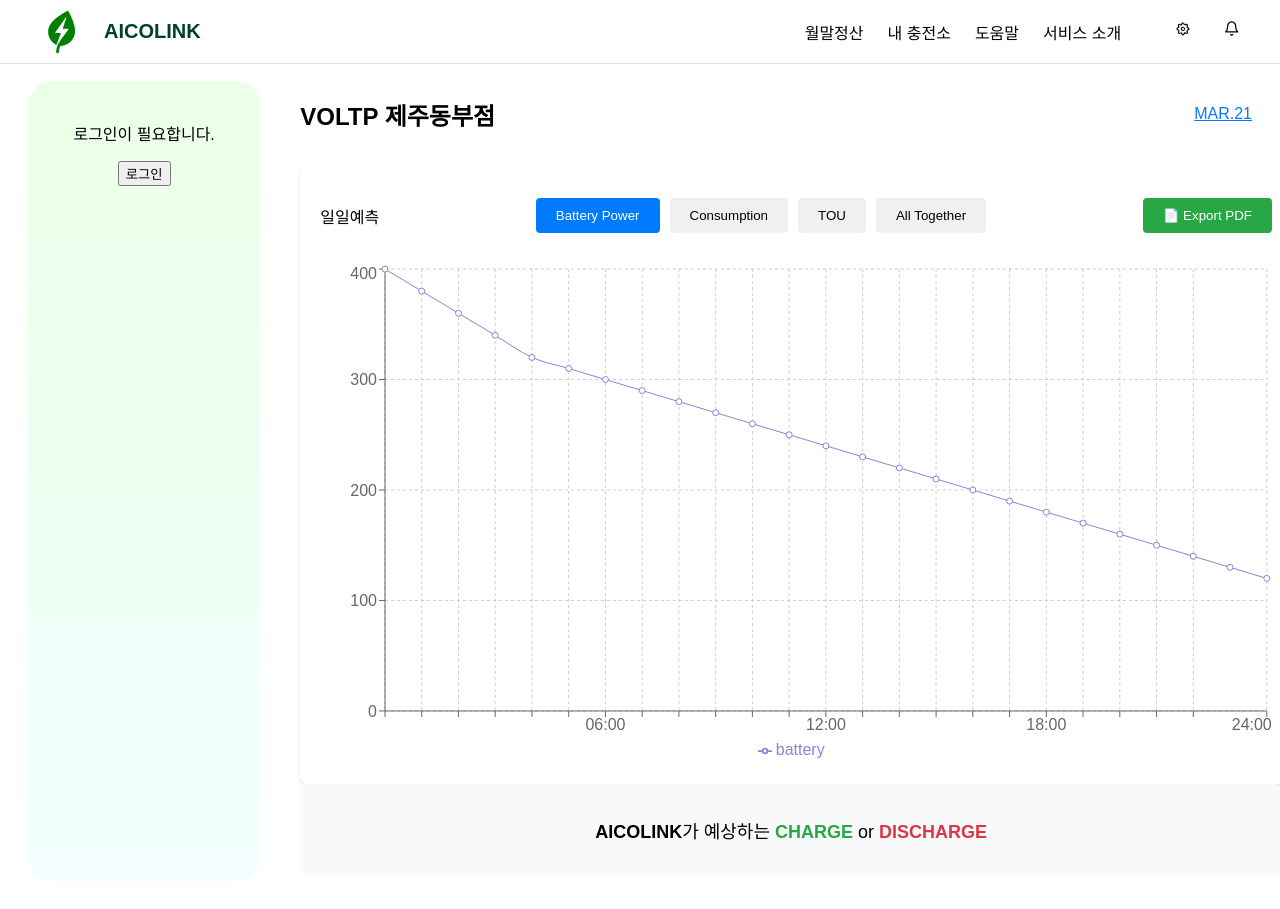
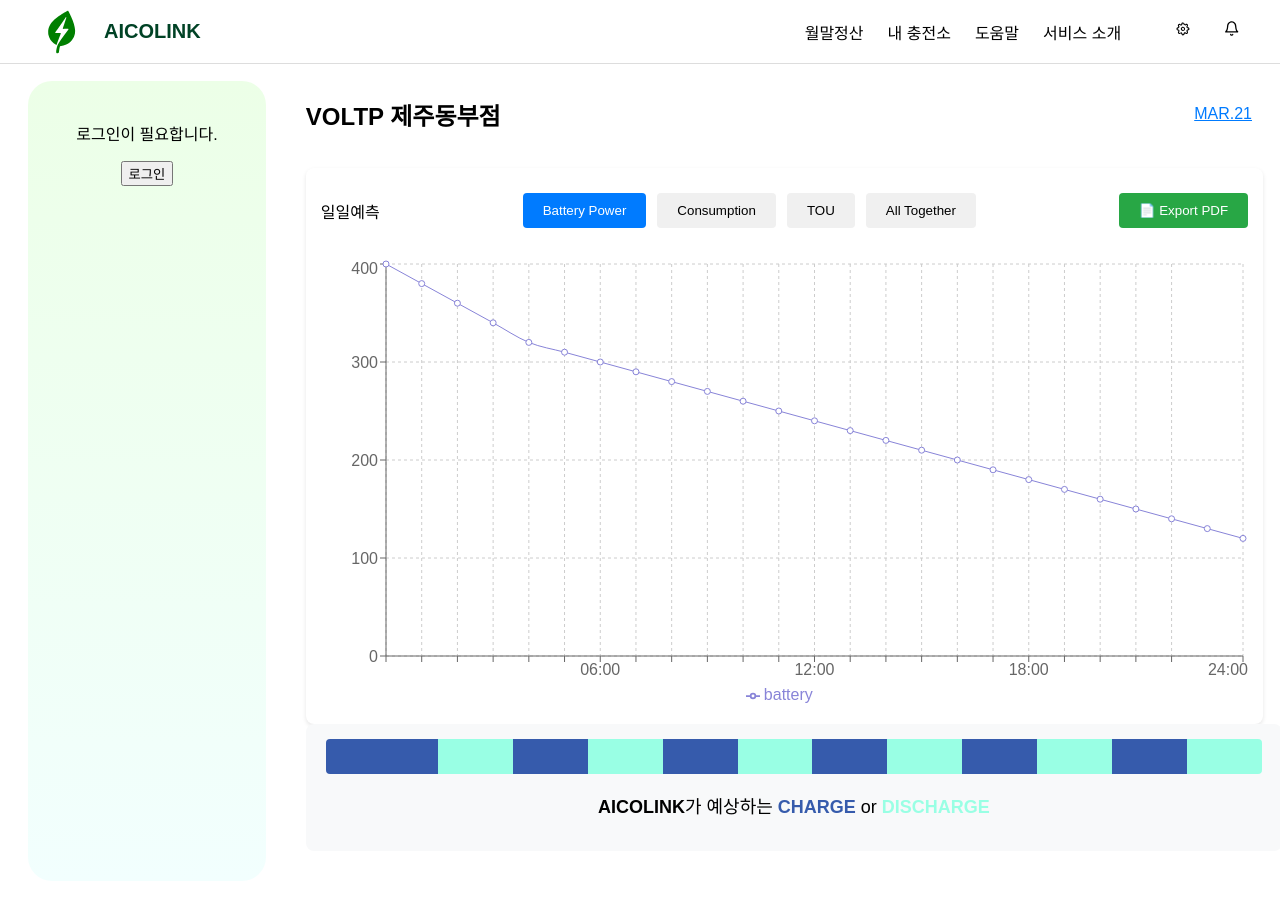
Before and after one commit to Capstone-whiteday/frontend-aicolink, a React (Vite) app: page / in a window 1280 px wide. Built offline with nearby package versions, Linux system fonts and the light colour scheme.

Commit message:
스케줄링 차트 생성 완료

```diff
--- a/src/Components/Dashboard.css
+++ b/src/Components/Dashboard.css
@@ -35,9 +35,9 @@
   background-color: #fff;
   border-radius: 8px;
   box-shadow: 0 2px 4px rgba(0, 0, 0, 0.1);
-  padding: 20px;
-  margin-bottom: 20px;
-  width: 100%; /* 가로 길이를 100%로 설정 */
+  padding: 15px;
+  margin-bottom: 15px;
+  width: 98%; /* 가로 길이를 100%로 설정 */
   max-width: 1100px; /* 최대 가로 길이를 늘림 */
   margin: 0 auto; /* 가운데 정렬 */
 }
@@ -51,7 +51,7 @@
 
 .graph-tabs {
   display: flex;
-  gap: 10px;
+  gap: 11px;
 }
 
 .graph-tabs button {
@@ -88,11 +88,11 @@
 
 /* 그래프 영역 스타일 */
 .graph-placeholder {
-  height: 500px; /* 그래프 높이를 500px로 설정 */
+  height: 450px; /* 그래프 높이를 450px로 설정 */
   width: 100%; /* 가로 길이를 100%로 설정 */
 }
 
-/* 결과 요약 바 스타일 */
+/* 결과 요약 바 */
 .charge-bar {
   background-color: #f8f9fa;
   padding: 15px;
@@ -100,17 +100,38 @@
   text-align: center;
   font-size: 18px;
   margin-top: 20px;
-  width: 100%; /* 가로 길이를 100%로 설정 */
-  max-width: 1100px; /* 최대 가로 길이를 늘림 */
+  width: 100%;
+  max-width: 1100px; /* 그래프와 동일한 max-width */
+  margin: 0 auto;
+  position: relative;
+}
+
+/* 막대 차트 컨테이너 */
+.charge-discharge-chart {
+  display: flex;
+  height: 35px;
+  margin-bottom: 10px;
+  border-radius: 4px;
+  overflow: hidden;
+  width: 99%; /* 수정: 그래프와 동일한 너비로 설정 */
+  max-width: 1000px; /* 그래프와 동일한 max-width */
   margin: 0 auto; /* 가운데 정렬 */
 }
 
+/* 각 막대 */
+.charge-discharge-bar {
+  height: 100%;
+  transition: background-color 0.3s ease;
+}
+
+/* 충전 상태 텍스트 */
 .charge {
-  color: #28a745;
+  color: #365BAC;
   font-weight: bold;
 }
 
+/* 방전 상태 텍스트 */
 .discharge {
-  color: #dc3545;
+  color: #99FFE4;
   font-weight: bold;
 }
--- a/src/Components/Dashboard.jsx
+++ b/src/Components/Dashboard.jsx
@@ -86,6 +86,34 @@
   { name: '24:00', tou: 0 },
 ];
 
+const chargeDischargeData = [
+  { name: '00:00', status: 'charge' },
+  { name: '01:00', status: 'charge' },
+  { name: '02:00', status: 'charge' },
+  { name: '03:00', status: 'discharge' },
+  { name: '04:00', status: 'discharge' },
+  { name: '05:00', status: 'charge' },
+  { name: '06:00', status: 'charge' },
+  { name: '07:00', status: 'discharge' },
+  { name: '08:00', status: 'discharge' },
+  { name: '09:00', status: 'charge' },
+  { name: '10:00', status: 'charge' },
+  { name: '11:00', status: 'discharge' },
+  { name: '12:00', status: 'discharge' },
+  { name: '13:00', status: 'charge' },
+  { name: '14:00', status: 'charge' },
+  { name: '15:00', status: 'discharge' },
+  { name: '16:00', status: 'discharge' },
+  { name: '17:00', status: 'charge' },
+  { name: '18:00', status: 'charge' },
+  { name: '19:00', status: 'discharge' },
+  { name: '20:00', status: 'discharge' },
+  { name: '21:00', status: 'charge' },
+  { name: '22:00', status: 'charge' },
+  { name: '23:00', status: 'discharge' },
+  { name: '24:00', status: 'discharge' },
+];
+
 const Dashboard = () => {
   const [selectedData, setSelectedData] = useState('battery'); // 초기값: 배터리 데이터
 
@@ -132,7 +160,7 @@
           <button className="export-btn">📄 Export PDF</button>
         </div>
         <div className="graph-placeholder">
-          <ResponsiveContainer width="100%" height={500}>
+          <ResponsiveContainer width="100%" height={450}>
             <LineChart data={getData()}>
               <CartesianGrid strokeDasharray="3 3" />
               <XAxis
@@ -161,8 +189,22 @@
 
       {/* 결과 요약 바 */}
       <div className="charge-bar">
-        <p><strong>AICOLINK</strong>가 예상하는 <span className="charge">CHARGE</span> or <span className="discharge">DISCHARGE</span></p>
-      </div>
+  <div className="charge-discharge-chart">
+    {chargeDischargeData.map((item, index) => (
+      <div
+        key={index}
+        className="charge-discharge-bar"
+        style={{
+          backgroundColor: item.status === 'charge' ? '#365BAC' : '#99FFE4',
+          width: `${100 / chargeDischargeData.length}%`, // 각 막대의 너비를 균등하게 설정
+        }}
+      ></div>
+    ))}
+  </div>
+  <p>
+    <strong>AICOLINK</strong>가 예상하는 <span className="charge">CHARGE</span> or <span className="discharge">DISCHARGE</span>
+  </p>
+</div>
     </main>
   );
 };
```
